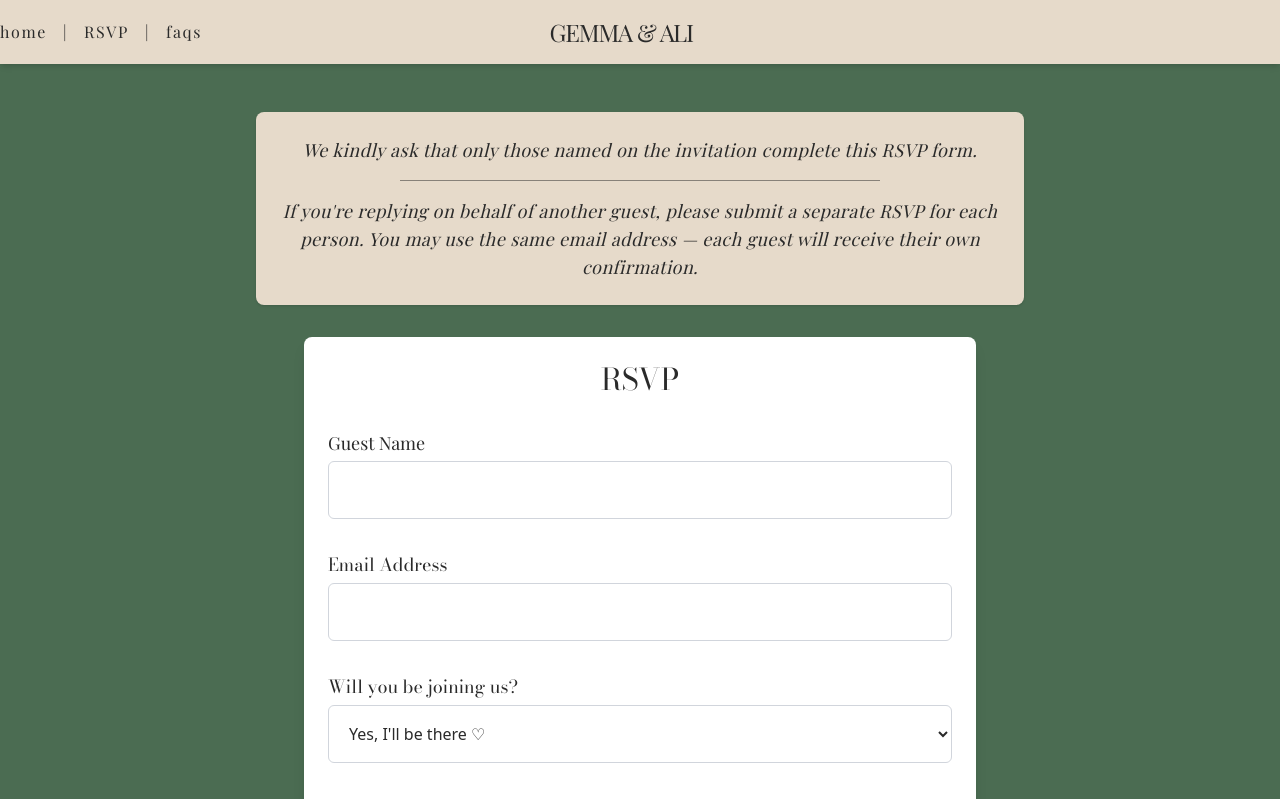
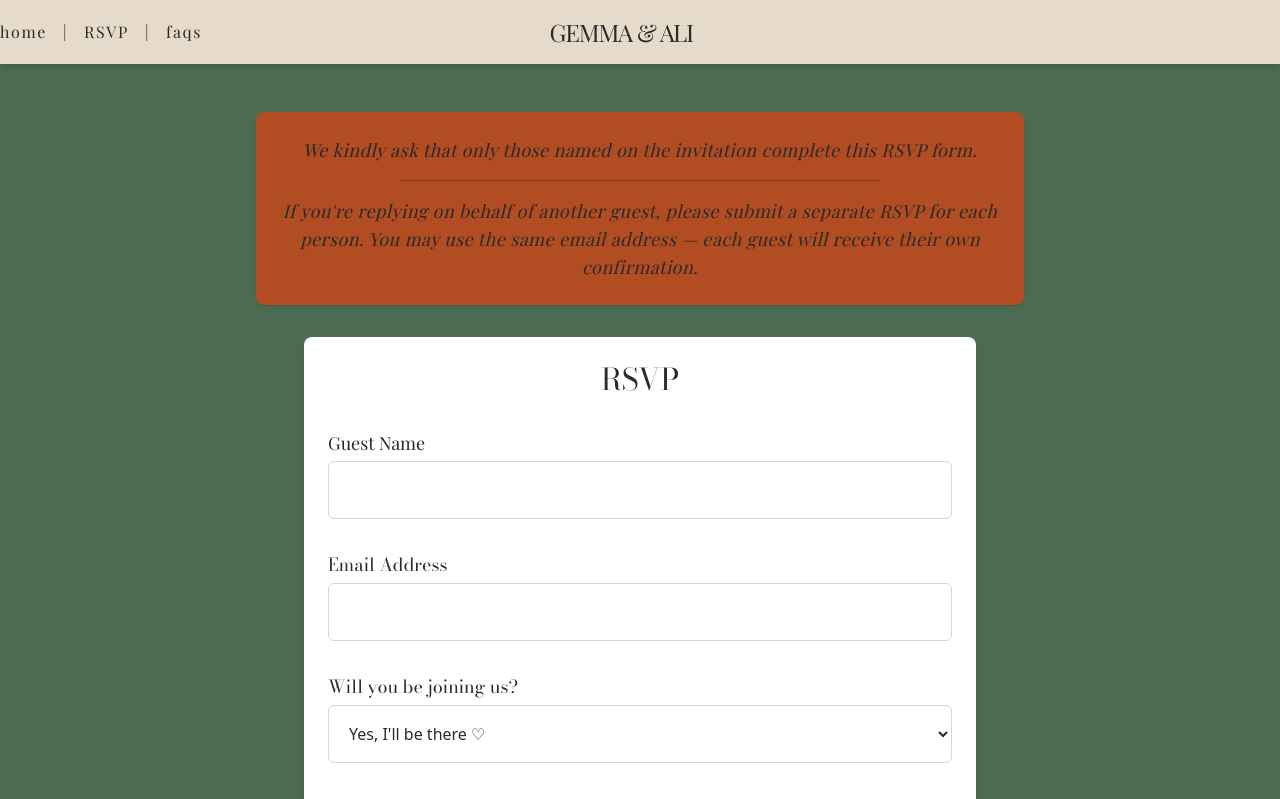
Before and after one commit to abigailridley/vanriley-wedding-site, a Next.js app: page /rsvp in a window 1280 px wide. Shown: the top 799 px of the page. Built offline with nearby package versions, Linux system fonts and the light colour scheme.

Commit message:
upate styling rsvp pages

```diff
--- a/src/app/rsvp/page.tsx
+++ b/src/app/rsvp/page.tsx
@@ -115,7 +115,7 @@ const RSVPForm = () => {
 
   return (
     <section className="bg-green text-dark-grey px-[10vw] py-12">
-      <div className="max-w-3xl mx-auto mb-8 italic text-center text-md sm:text-lg font-playfair tracking-wide text-dark-grey bg-tan p-6 rounded-lg shadow-sm">
+      <div className="max-w-3xl mx-auto mb-8 italic text-center text-md sm:text-lg font-playfair tracking-wide text-dark-grey bg-orange p-6 rounded-lg shadow-sm">
         <p>
           We kindly ask that only those named on the invitation complete this
           RSVP form.
--- a/src/app/update-rsvp/page.tsx
+++ b/src/app/update-rsvp/page.tsx
@@ -178,9 +178,9 @@ const UpdateRsvp = () => {
     );
 
   return (
-    <section className="bg-white">
+    <section className="bg-green text-dark-grey px-[10vw] py-12">
       <form
-        className="space-y-8 max-w-2xl mx-auto p-6 bg-white shadow-lg rounded-lg"
+        className="space-y-8 my-10px max-w-2xl mx-auto p-6 bg-white shadow-lg rounded-lg"
         onSubmit={(e) => {
           e.preventDefault();
           handleUpdate();
@@ -196,7 +196,7 @@ const UpdateRsvp = () => {
         </h2>
         <div>
           <p className="text-base font-playfair text-gray-700">
-            Guest Name: <span className="italic">{updatedRsvp.name}</span>
+            Update the RSVP for <span className="bold">{updatedRsvp.name}</span>
           </p>
         </div>
         <div>
```
